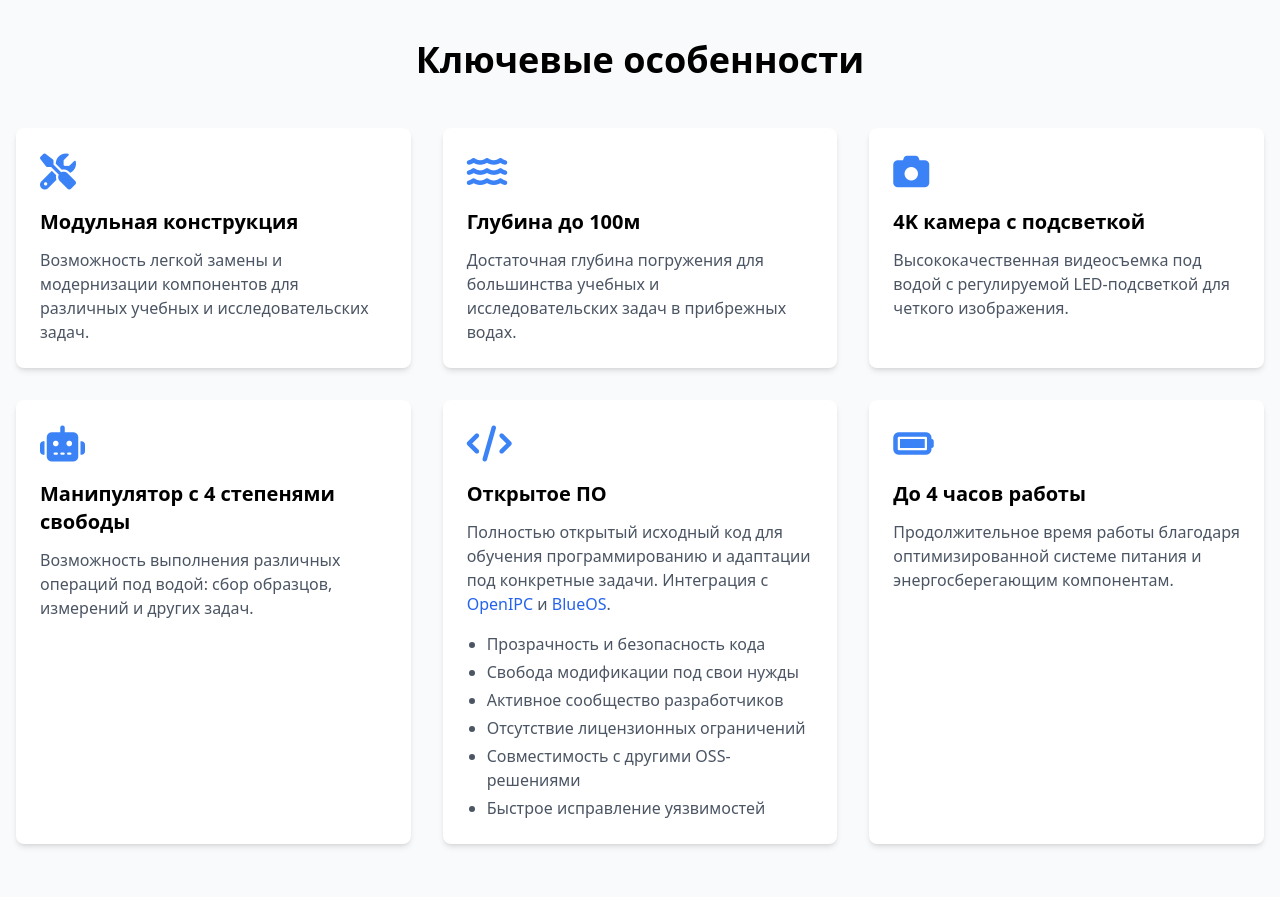
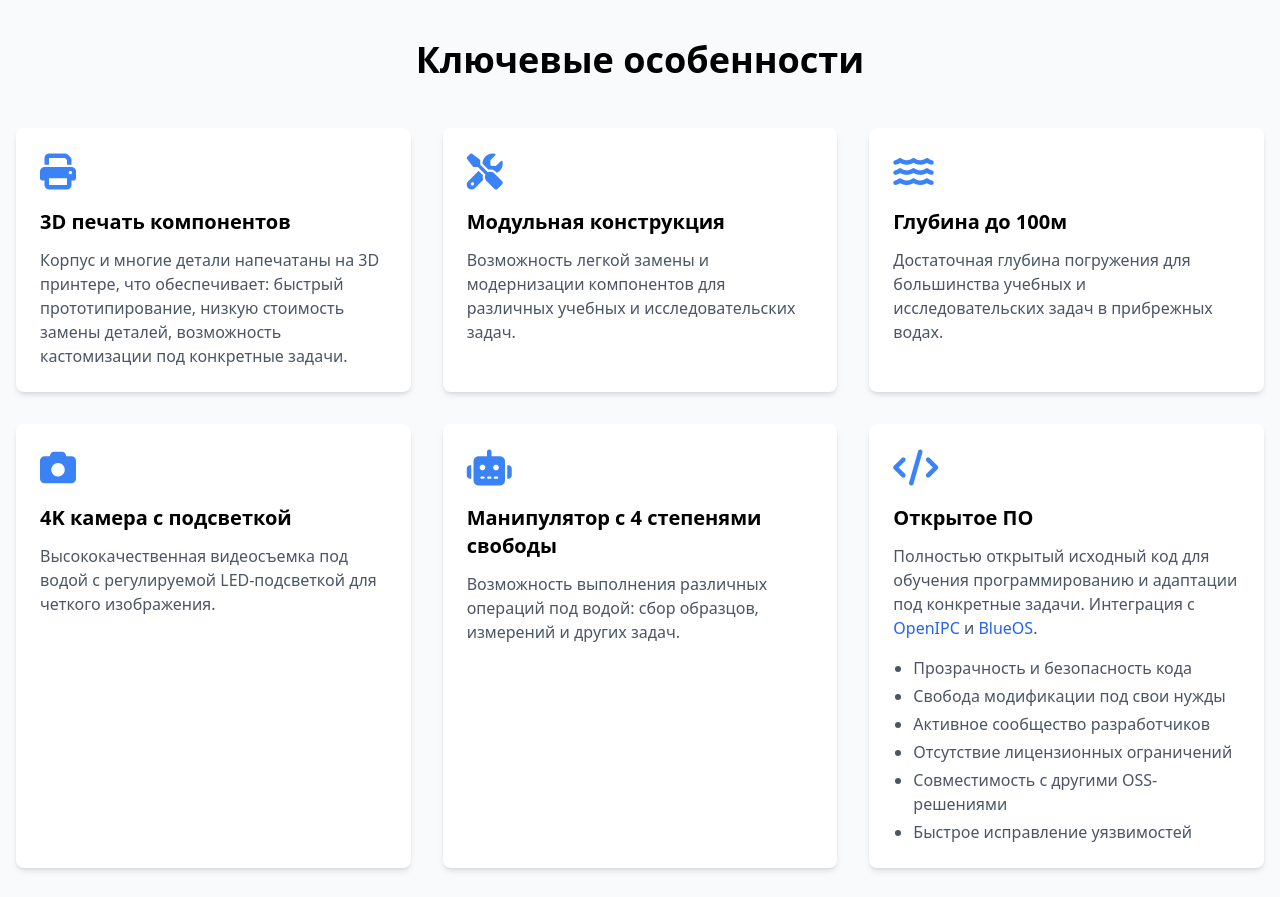
Before and after one commit to pekt00p/Tritonite, a plain HTML site: page index.html in a window 1280 px wide. Shown: the part 1280-2177 px from the top of the page. Drawn offline with nearby package versions, Linux system fonts and the light colour scheme.

Commit message:
Update index.html

```diff
--- a/index.html
+++ b/index.html
@@ -154,6 +154,13 @@
         <div class="container mx-auto px-4">
             <h2 class="text-3xl md:text-4xl font-bold text-center mb-12" data-ru="Ключевые особенности" data-en="Key Features">Ключевые особенности</h2>
             <div class="grid grid-cols-1 md:grid-cols-2 lg:grid-cols-3 gap-8">
+                <div class="bg-white p-6 rounded-lg shadow-md hover:shadow-lg transition duration-300">
+                    <div class="text-blue-500 text-4xl mb-4">
+                        <i class="fas fa-print"></i>
+                    </div>
+                    <h3 class="text-xl font-bold mb-3" data-ru="3D печать компонентов" data-en="3D Printed Components">3D печать компонентов</h3>
+                    <p class="text-gray-600" data-ru="Корпус и многие детали напечатаны на 3D принтере, что обеспечивает: быстрый прототипирование, низкую стоимость замены деталей, возможность кастомизации под конкретные задачи." data-en="Housing and many parts are 3D printed, providing: rapid prototyping, low replacement part costs, customization for specific tasks.">Корпус и многие детали напечатаны на 3D принтере, что обеспечивает: быстрый прототипирование, низкую стоимость замены деталей, возможность кастомизации под конкретные задачи.</p>
+                </div>
                 <div class="bg-white p-6 rounded-lg shadow-md hover:shadow-lg transition duration-300">
                     <div class="text-blue-500 text-4xl mb-4">
                         <i class="fas fa-tools"></i>
```
